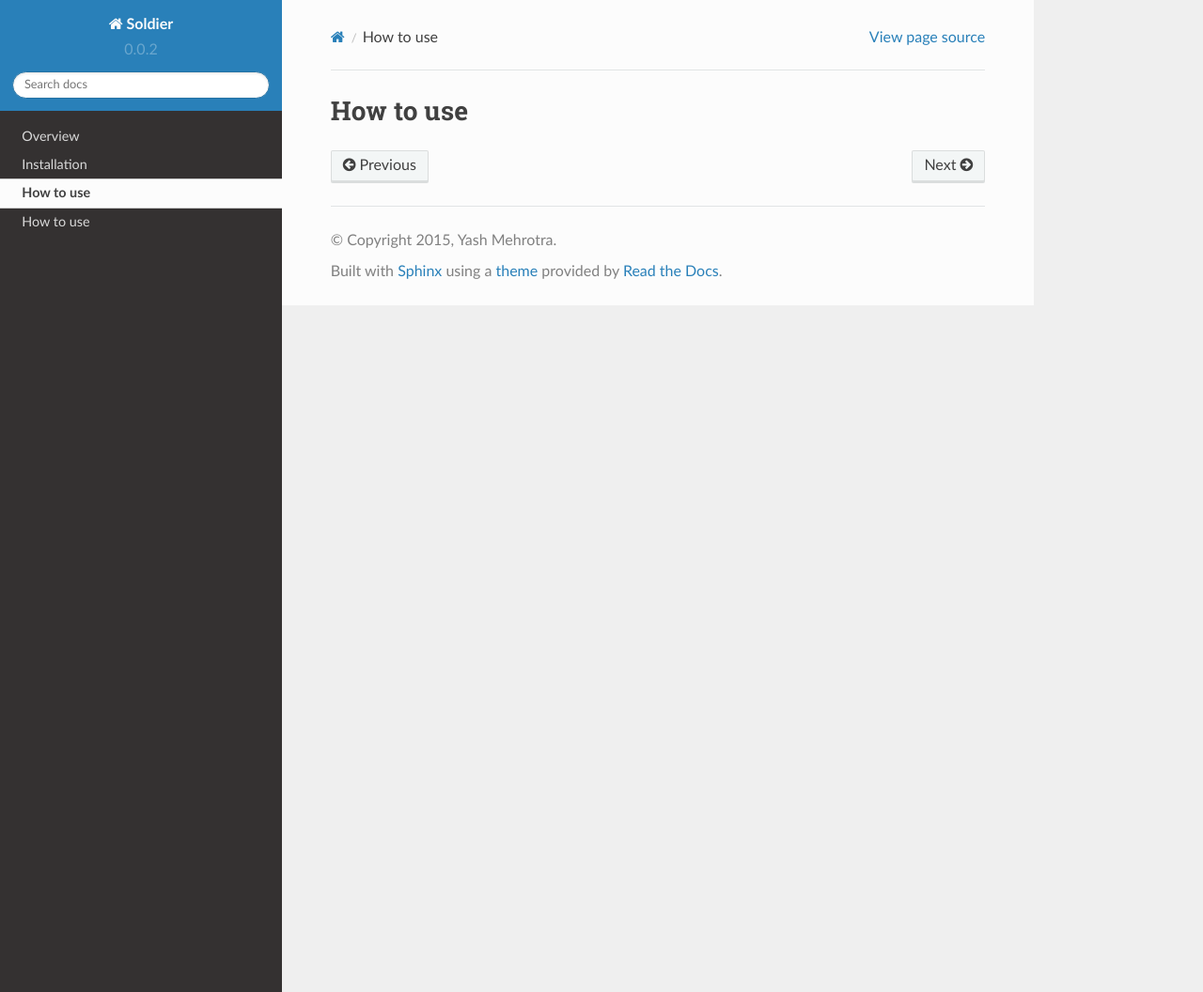
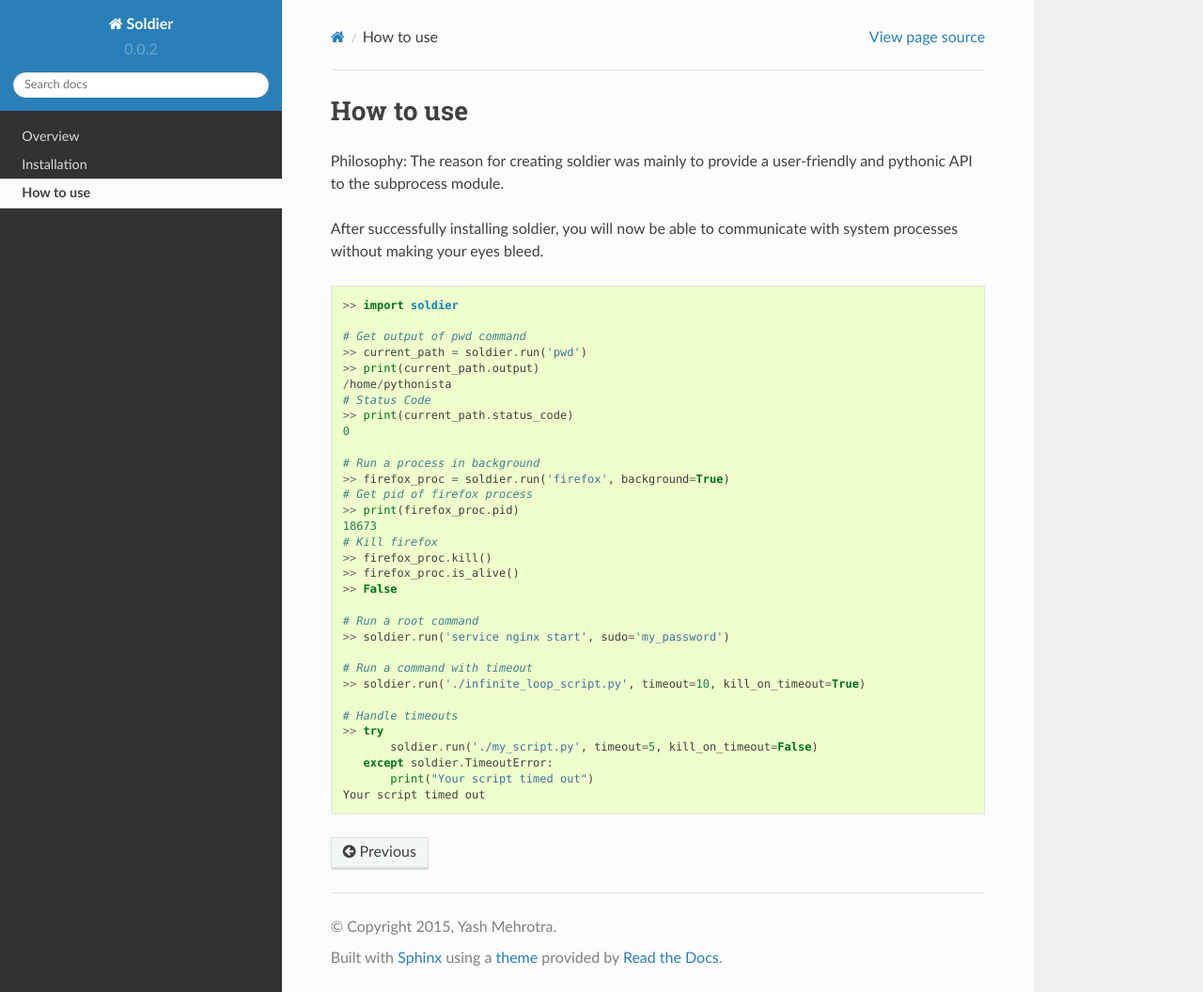
Before and after one commit to yashmehrotra/soldier, a Sphinx documentation site: the page built from docs/usage.rst, in a window 1280 px wide and 1056 px high. Shown: the whole window at 94% size. Built offline with Sphinx 7.4.7 and the Read the Docs theme 2.0.0, drawn with Linux system fonts in a browser that asks for light colours; pages that are not in the unit, such as notebooks, are missing from menus.

Commit message:
Update usage docs

```diff
--- a/README.rst
+++ b/README.rst
@@ -43,4 +43,4 @@
 Documenation
 ------------
 
-The documentation is available at http://soldier.readthedocs.org/
+The documentation is available at `soldier.readthedocs.io <http://soldier.readthedocs.io/>`_
--- a/docs/index.rst
+++ b/docs/index.rst
@@ -14,7 +14,8 @@
    overview.rst
    installation.rst
    usage.rst
-   api.rst
+   api_documentation.rst
+   examples.rst
 
 Indices and tables
 ==================
--- a/docs/usage.rst
+++ b/docs/usage.rst
@@ -1,2 +1,41 @@
 How to use
 ==========
+
+Philosophy: The reason for creating soldier was mainly to provide a user-friendly and pythonic API to the subprocess module.
+
+After successfully installing soldier, you will now be able to communicate with system processes without making your eyes bleed.
+
+.. code-block:: python
+
+    >> import soldier
+
+    # Get output of pwd command
+    >> current_path = soldier.run('pwd')
+    >> print(current_path.output)
+    /home/pythonista
+    # Status Code
+    >> print(current_path.status_code)
+    0
+
+    # Run a process in background
+    >> firefox_proc = soldier.run('firefox', background=True)
+    # Get pid of firefox process
+    >> print(firefox_proc.pid)
+    18673
+    # Kill firefox
+    >> firefox_proc.kill()
+    >> firefox_proc.is_alive()
+    >> False
+
+    # Run a root command
+    >> soldier.run('service nginx start', sudo='my_password')
+
+    # Run a command with timeout
+    >> soldier.run('./infinite_loop_script.py', timeout=10, kill_on_timeout=True)
+
+    # Handle timeouts
+    >> try
+           soldier.run('./my_script.py', timeout=5, kill_on_timeout=False)
+       except soldier.TimeoutError:
+           print("Your script timed out")
+    Your script timed out
```
